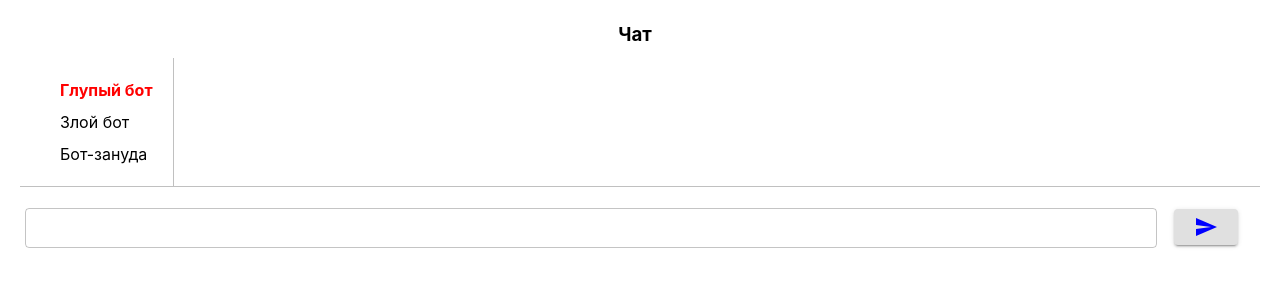
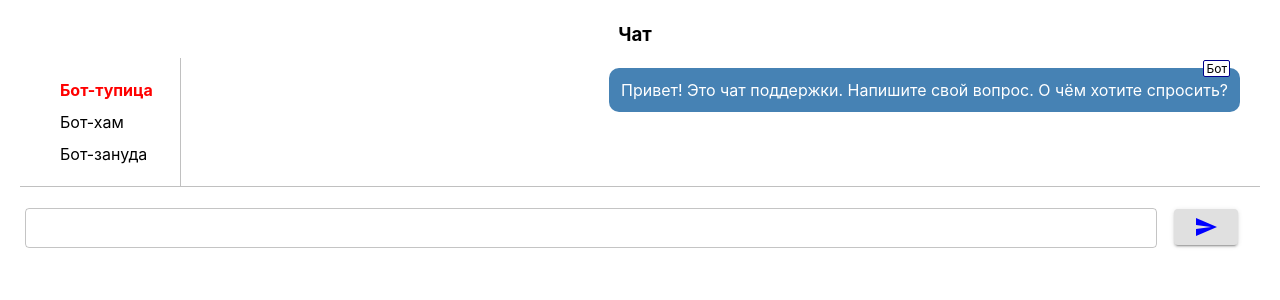
Before and after one commit to dp140482/reactproject, a React (Create React App) app: page /chats in a window 1280 px wide. Before the commit this address led to /chats/FoolBot. Shown: the top 300 px of the page. Built offline with nearby package versions, Linux system fonts and the light colour scheme.

Commit message:
Начальные сообщения и независимые чаты

```diff
--- a/src/components/ChatList/ChatList.css
+++ b/src/components/ChatList/ChatList.css
@@ -11,6 +11,7 @@
   list-style-type: none;
   margin-right: 20px;
   line-height: 200%;
+  min-width: 100px;
 }
 
 .chatList a {
--- a/src/components/ChatList/index.js
+++ b/src/components/ChatList/index.js
@@ -1,19 +1,11 @@
 import React from "react";
 import { v4 as uuid } from 'uuid';
 import { Link, Navigate } from 'react-router-dom';
+import { initChats } from "../../utils/constants";
 import './ChatList.css';
 
 const ChatList = ({ chatID }) => {
-    const [chats] = React.useState([{
-        name: "Глупый бот",
-        id: "FoolBot"
-      }, {
-        name: "Злой бот",
-        id: "AngryBot"
-      }, {
-        name: "Бот-зануда",
-        id: "BoringBot"
-      }]);
+    const [chats] = React.useState(initChats);
 
   if (!( chatID && chats.find(chat => chat.id === chatID))) {
     return (<Navigate replace to="/chats/FoolBot" />);
--- a/src/components/Chats/index.js
+++ b/src/components/Chats/index.js
@@ -3,36 +3,40 @@ import { useParams } from 'react-router';
 import ChatList from '../ChatList';
 import { Messages } from '../Messages';
 import { Form } from '../Form';
+import { authors, botMessage, initChatsState } from '../../utils/constants';
 import './Chats.css';
 
 const Chats = () => {
-    const { chatID } = useParams();
-    const [messageList, setMessageList] = React.useState([]);
+    const { chatID = 'FoolBot' } = useParams();
+    const [msgList, setMsgList] = React.useState(initChatsState);
 
     const handleFormSendMessage = (text) => {
       const newMsg = {author: 'Вы', text: text};
-      setMessageList([...messageList, newMsg]);
+      setMsgList({...msgList, [chatID]: [...msgList[chatID], newMsg]});
     }
 
     React.useEffect( () => {
       const timeout = setTimeout(() => {
-        if (messageList.length && messageList[messageList.length - 1].author === 'Вы') {
-          const newMsg = {author: 'Бот', text: 'Оператор ответит Вам позже.'};
-          setMessageList([...messageList, newMsg]);
+        if (
+          msgList[chatID].length
+          && msgList[chatID][msgList[chatID].length - 1].author === authors.human
+          ) {
+          const newMsg = {author: authors.bot, text: botMessage[chatID] };
+          setMsgList({...msgList, [chatID]: [...msgList[chatID], newMsg]});
         }
       }, 1500);
 
       return () => {
         clearTimeout(timeout);
       }
-    }, [messageList]);
+    }, [msgList, chatID]);
 
     return (
       <div className="chats">
         <h1 className="chats-header">Чат</h1>
         <div className="chats-content">
           <ChatList chatID={chatID} />
-          <Messages messageList={ messageList } />
+          <Messages messageList={ msgList[chatID] } />
         </div>
         <Form change={handleFormSendMessage} className="chats-footer" />
       </div>
--- a/src/components/Message/index.js
+++ b/src/components/Message/index.js
@@ -1,8 +1,9 @@
 import React from "react";
+import { authors } from "../../utils/constants";
 import './Message.css';
 
 export const Message = ({msg}) => {
-    if (msg.author === 'Бот') {
+    if (msg.author === authors.bot) {
         return (
             <div className="msg botmsg">
                 <p className="msg-head botmsg-head">{msg.author}</p>
--- a/src/components/Messages/index.js
+++ b/src/components/Messages/index.js
@@ -6,7 +6,7 @@ import { v4 as uuid } from 'uuid';
 export const Messages = ({messageList}) => {
     return (
         <div className="messages">
-            {messageList.map(mes => <Message msg={mes} key={ uuid() } />)}
+            {messageList.map(msg => <Message msg={msg} key={ uuid() } />)}
         </div>
     );
 }
--- /dev/null
+++ b/src/utils/constants.js
@@ -0,0 +1,44 @@
+export const authors = {
+    human: "Вы",
+    bot: "Бот"
+};
+
+export const initChats = [
+    {
+        name: "Бот-тупица",
+        id: "FoolBot"
+    },
+    {
+        name: "Бот-хам",
+        id: "AngryBot"
+    },
+    {
+        name: "Бот-зануда",
+        id: "BoringBot"
+    }
+];
+
+const initialMessage = {
+    FoolBot: "Привет! Это чат поддержки. Напишите свой вопрос. О чём хотите спросить?",
+    AngryBot: "Эй ты! Чё те надо?",
+    BoringBot: "Здравствуйте! Это бот чата поддержки. Напишите свой вопрос, и я постараюсь ответить как можно скорее. Надеюсь, Вам понравится общение со мной. О чём бы Вы хотели спросить?"
+};
+
+export const botMessage = {
+    FoolBot: "Оператор ответит Вам позже.",
+    AngryBot: "Пшёл отсюда! Проваливай!",
+    BoringBot: "Извините, пожалуйста, но в данный момент все операторы заняты. Подождите, и первый освободившийся оператор ответит на ваш вопрос. Надеюсь, Вам нравится общение со мной. Хорошего Вам настроения!"
+};
+
+const addState = chatID => {
+    return [{
+        author: authors.bot,
+        text: initialMessage[chatID]
+    }];
+}
+
+export const initChatsState = {
+    FoolBot: addState('FoolBot'),
+    AngryBot: addState('AngryBot'),
+    BoringBot: addState('BoringBot'),
+}
```
